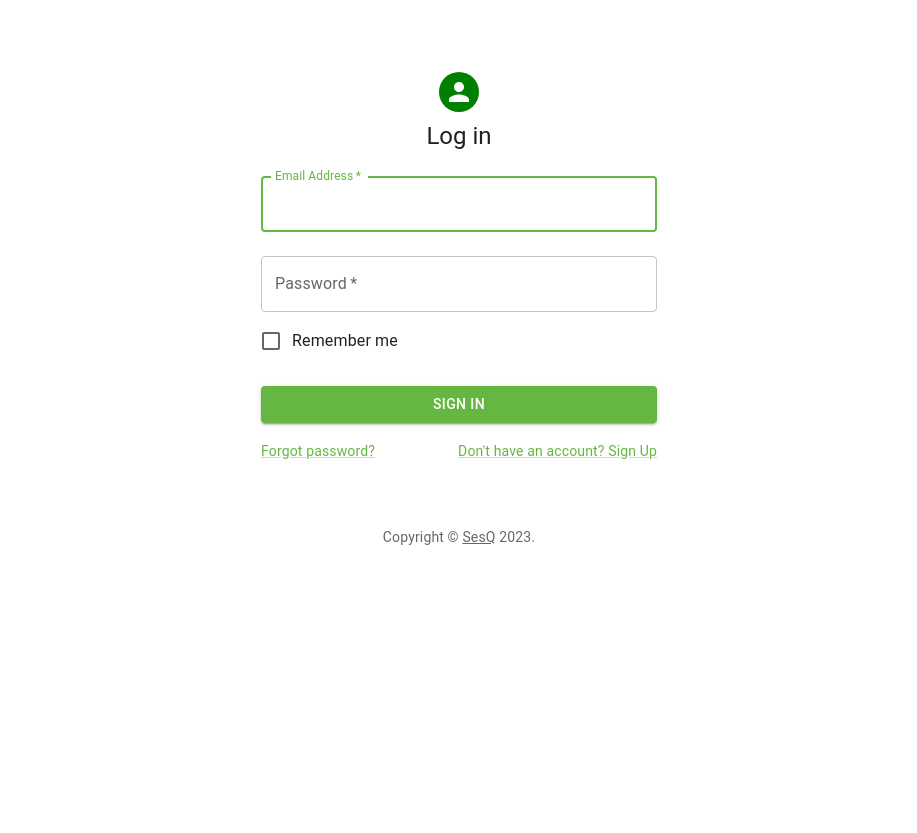
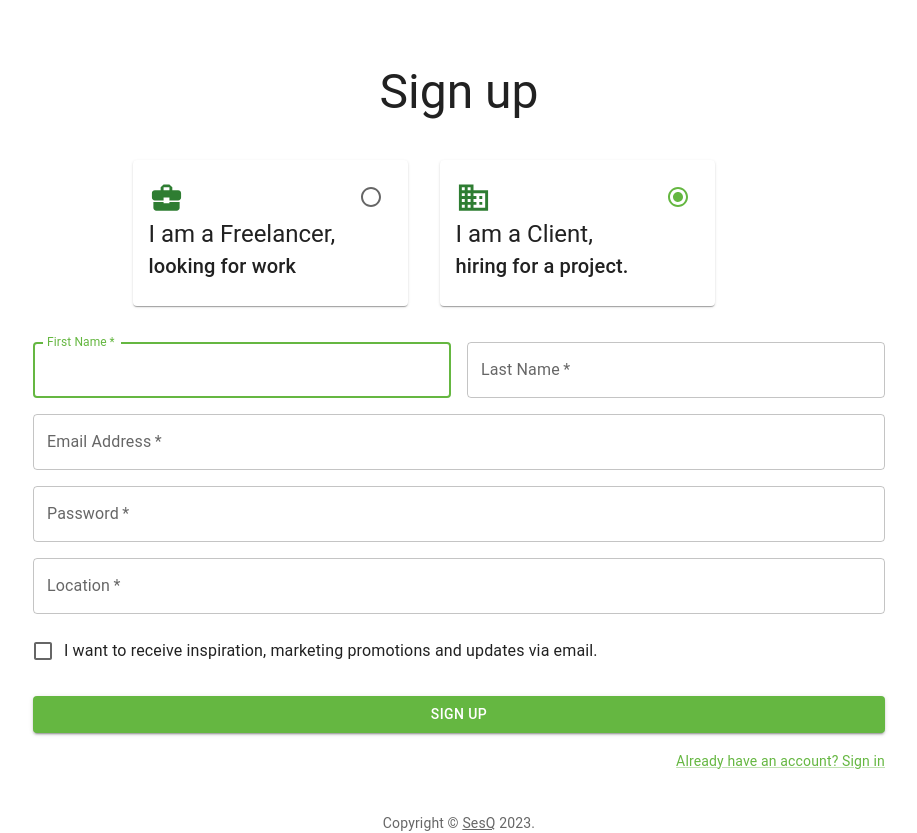
Before and after one commit to CeylinC/Recyle-Coin-Front-End, a React (Create React App) app: page / in a window 1280 px wide. Shown: the whole page, without its empty margins (181-1098 px from the left). Before the commit the page ends 800 px from the top, so only its background shows below. Built offline with nearby package versions, Linux system fonts and the light colour scheme.

Commit message:
feat: create sign up page

```diff
--- a/package.json
+++ b/package.json
@@ -5,6 +5,7 @@
   "dependencies": {
     "@emotion/react": "^11.11.3",
     "@emotion/styled": "^11.11.0",
+    "@mui/icons-material": "^5.15.2",
     "@mui/material": "^5.15.2",
     "@testing-library/jest-dom": "^5.17.0",
     "@testing-library/react": "^13.4.0",
@@ -13,6 +14,8 @@
     "@types/node": "^16.18.68",
     "@types/react": "^18.2.45",
     "@types/react-dom": "^18.2.18",
+    "autoprefixer": "^10.4.16",
+    "postcss-cli": "^11.0.0",
     "react": "^18.2.0",
     "react-dom": "^18.2.0",
     "react-scripts": "5.0.1",
--- /dev/null
+++ b/postcss.config.js
@@ -0,0 +1,6 @@
+module.exports = {
+    plugins: [
+      require('tailwindcss'),
+      require('autoprefixer'),
+    ],
+  }
--- a/src/App.tsx
+++ b/src/App.tsx
@@ -1,9 +1,11 @@
 import './App.css';
-import Login from './page/login/Login';
+import SignUp from './page/signup/Signup';
 
 function App() {
   return (
-    <Login />
+    <>
+      <SignUp />
+    </>
   );
 }
 
--- /dev/null
+++ b/src/component/role-card/RoleCard.tsx
@@ -0,0 +1,34 @@
+import Box from '@mui/material/Box';
+import Card from '@mui/material/Card';
+import CardContent from '@mui/material/CardContent';
+import Typography from '@mui/material/Typography';
+import BusinessCenterIcon from '@mui/icons-material/BusinessCenter';
+import BusinessIcon from '@mui/icons-material/Business';
+import { Radio } from '@mui/material';
+import { Role } from '../../model/Role';
+
+interface IProp {
+    role: Role,
+}
+
+export default function RoleCard({ role }: IProp) {
+    const texts = role === "freelancer" ?
+    { value: "freelancer", header: "I am a Freelancer,", description: "looking for work" , icon: <BusinessCenterIcon color='success' fontSize='large' />} :
+    { value: "client", header: "I am a Client,", description: "hiring for a project.", icon: <BusinessIcon color='success' fontSize='large' />};
+    return (
+        <Card sx={{ width: 275 }} className='m-4'>
+            <CardContent>
+                <Box className="flex justify-between items-center">
+                    {texts.icon}
+                    <Radio value={texts.value} />
+                </Box>
+                <Typography variant="h5" component="div">
+                    {texts.header}
+                </Typography>
+                <Typography variant="h6" component="div">
+                    {texts.description}
+                </Typography>
+            </CardContent>
+        </Card>
+    );
+}
--- a/src/index.css
+++ b/src/index.css
@@ -1,3 +1,5 @@
+@tailwind utilities;
+
 body {
   margin: 0;
   font-family: -apple-system, BlinkMacSystemFont, 'Segoe UI', 'Roboto', 'Oxygen',
--- a/src/index.tsx
+++ b/src/index.tsx
@@ -3,13 +3,17 @@ import ReactDOM from 'react-dom/client';
 import './index.css';
 import App from './App';
 import reportWebVitals from './reportWebVitals';
+import { ThemeProvider } from '@emotion/react';
+import { theme } from './theme';
 
 const root = ReactDOM.createRoot(
   document.getElementById('root') as HTMLElement
 );
 root.render(
   <React.StrictMode>
-    <App />
+    <ThemeProvider theme={theme}>
+      <App />
+    </ThemeProvider>
   </React.StrictMode>
 );
 
--- /dev/null
+++ b/src/model/Role.ts
@@ -0,0 +1 @@
+export type Role = "freelancer" | "client";
--- /dev/null
+++ b/src/model/User.ts
@@ -0,0 +1,9 @@
+import { Role } from "./Role";
+
+export interface User {
+    role: Role;
+    firstName: string;
+    lastName: string;
+    email: string;
+    location: string;
+}
--- a/src/page/login/Login.tsx
+++ b/src/page/login/Login.tsx
@@ -38,7 +38,7 @@ export default function Login() {
   };
 
   return (
-    <ThemeProvider theme={theme}>
+    <>
       <Container component="main" maxWidth="xs">
         <CssBaseline />
         <Box
@@ -103,6 +103,6 @@ export default function Login() {
         </Box>
         <Copyright sx={{ mt: 8, mb: 4 }} />
       </Container>
-    </ThemeProvider>
+    </>
   );
 }
--- /dev/null
+++ b/src/page/signup/Signup.tsx
@@ -0,0 +1,141 @@
+import Button from '@mui/material/Button';
+import CssBaseline from '@mui/material/CssBaseline';
+import TextField from '@mui/material/TextField';
+import FormControlLabel from '@mui/material/FormControlLabel';
+import Checkbox from '@mui/material/Checkbox';
+import Link from '@mui/material/Link';
+import Grid from '@mui/material/Grid';
+import Box from '@mui/material/Box';
+import Typography from '@mui/material/Typography';
+import Container from '@mui/material/Container';
+import RoleCard from '../../component/role-card/RoleCard';
+import { FormControl, RadioGroup } from '@mui/material';
+import { useState } from 'react';
+import { User } from '../../model/User';
+
+function Copyright(props: any) {
+    return (
+        <Typography variant="body2" color="text.secondary" align="center" {...props}>
+            {'Copyright © '}
+            <Link color="inherit">
+                SesQ
+            </Link>{' '}
+            {new Date().getFullYear()}
+            {'.'}
+        </Typography>
+    );
+}
+
+export default function SignUp() {
+    const [form, setForm] = useState<User>({ role: "client", firstName: "", lastName: "", email: "", location: "" })
+
+    const handleChange = (e: any) => {
+        setForm({ ...form, [e.target.name]: e.target.value });
+    }
+
+    return (
+        <div className="signup">
+            <FormControl className='w-full'>
+                <Container component="main" maxWidth="md">
+                    <CssBaseline />
+                    <Box
+                        sx={{
+                            marginTop: 8,
+                            display: 'flex',
+                            flexDirection: 'column',
+                            alignItems: 'center',
+                        }}
+                    >
+                        <Typography component="h1" variant="h3">
+                            Sign up
+                        </Typography>
+
+                        <Box component="form" noValidate onChange={handleChange} sx={{ mt: 3 }}>
+                            <RadioGroup
+                                defaultValue="client"
+                                name="role"
+                                className='flex justify-center w-11/12 items-center mb-5'
+                                style={{ flexDirection: "row" }}
+                            >
+                                <RoleCard role='freelancer' />
+                                <RoleCard role='client' />
+                            </RadioGroup>
+                            <Grid container spacing={2}>
+                                <Grid item xs={12} sm={6}>
+                                    <TextField
+                                        name="firstName"
+                                        required
+                                        fullWidth
+                                        id="firstName"
+                                        label="First Name"
+                                        autoFocus
+                                    />
+                                </Grid>
+                                <Grid item xs={12} sm={6}>
+                                    <TextField
+                                        required
+                                        fullWidth
+                                        id="lastName"
+                                        label="Last Name"
+                                        name="lastName"
+                                    />
+                                </Grid>
+                                <Grid item xs={12}>
+                                    <TextField
+                                        required
+                                        fullWidth
+                                        id="email"
+                                        label="Email Address"
+                                        name="email"
+                                    />
+                                </Grid>
+                                <Grid item xs={12}>
+                                    <TextField
+                                        required
+                                        fullWidth
+                                        name="password"
+                                        label="Password"
+                                        type="password"
+                                        id="password"
+                                    />
+                                </Grid>
+                                <Grid item xs={12}>
+                                    <TextField
+                                        required
+                                        fullWidth
+                                        name="location"
+                                        label="Location"
+                                        type="text"
+                                        id="location"
+                                    />
+                                </Grid>
+                                <Grid item xs={12}>
+                                    <FormControlLabel
+                                        control={<Checkbox value="allowExtraEmails" color="primary" />}
+                                        label="I want to receive inspiration, marketing promotions and updates via email."
+                                    />
+                                </Grid>
+                            </Grid>
+                            <Button
+                                type="submit"
+                                fullWidth
+                                variant="contained"
+                                sx={{ mt: 3, mb: 2 }}
+                            >
+                                Sign Up
+                            </Button>
+                            <Grid container justifyContent="flex-end">
+                                <Grid item>
+                                    <Link href="#" variant="body2">
+                                        Already have an account? Sign in
+                                    </Link>
+                                </Grid>
+                            </Grid>
+                        </Box>
+                    </Box>
+                    <Copyright sx={{ mt: 5 }} />
+                </Container>
+            </FormControl>
+        </div>
+    );
+}
--- /dev/null
+++ b/tailwind.config.js
@@ -0,0 +1,10 @@
+/** @type {import('tailwindcss').Config} */
+module.exports = {
+  content: [
+    "./src/**/*.{js,jsx,ts,tsx}",
+  ],
+  theme: {
+    extend: {},
+  },
+  plugins: [],
+}
```
Also changed, not shown: 1 other file (tests, documents, lock files or other folders).
